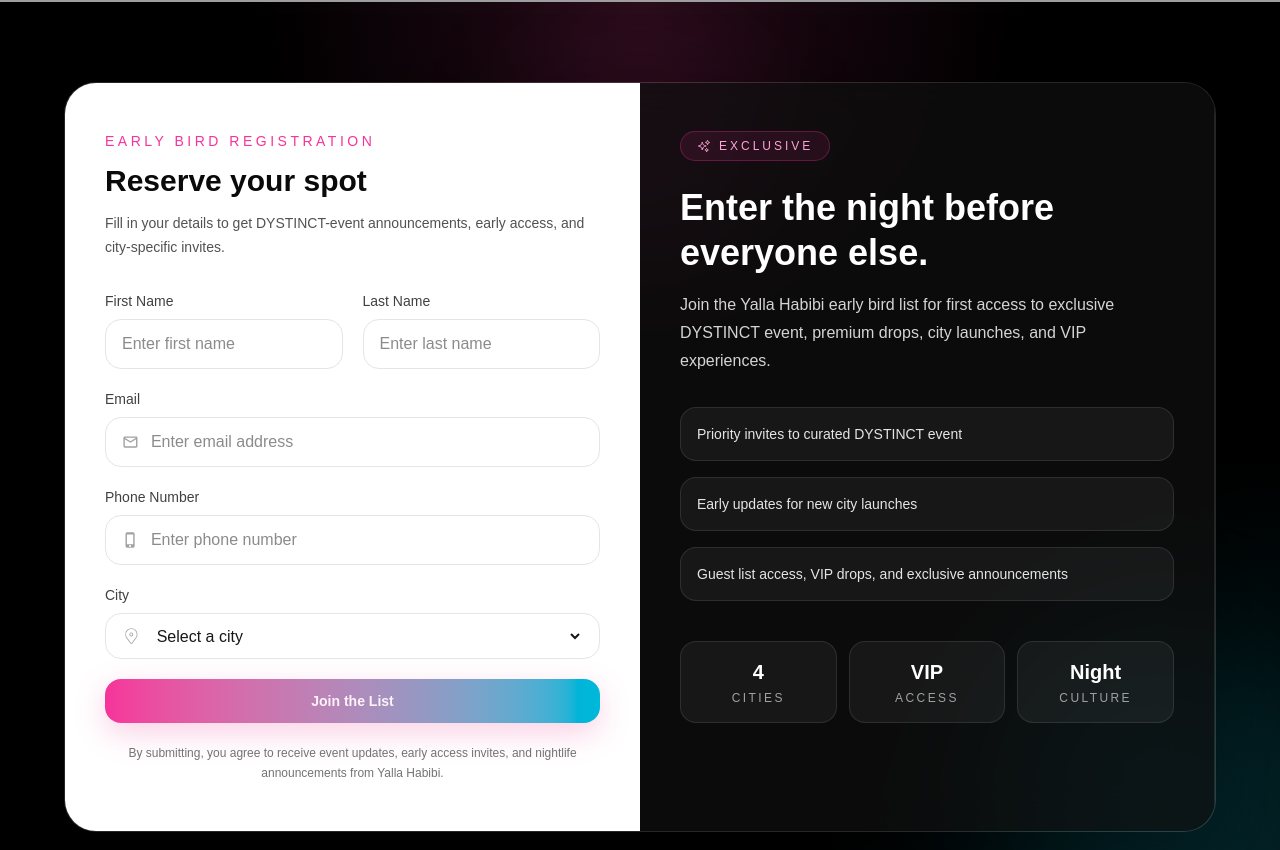
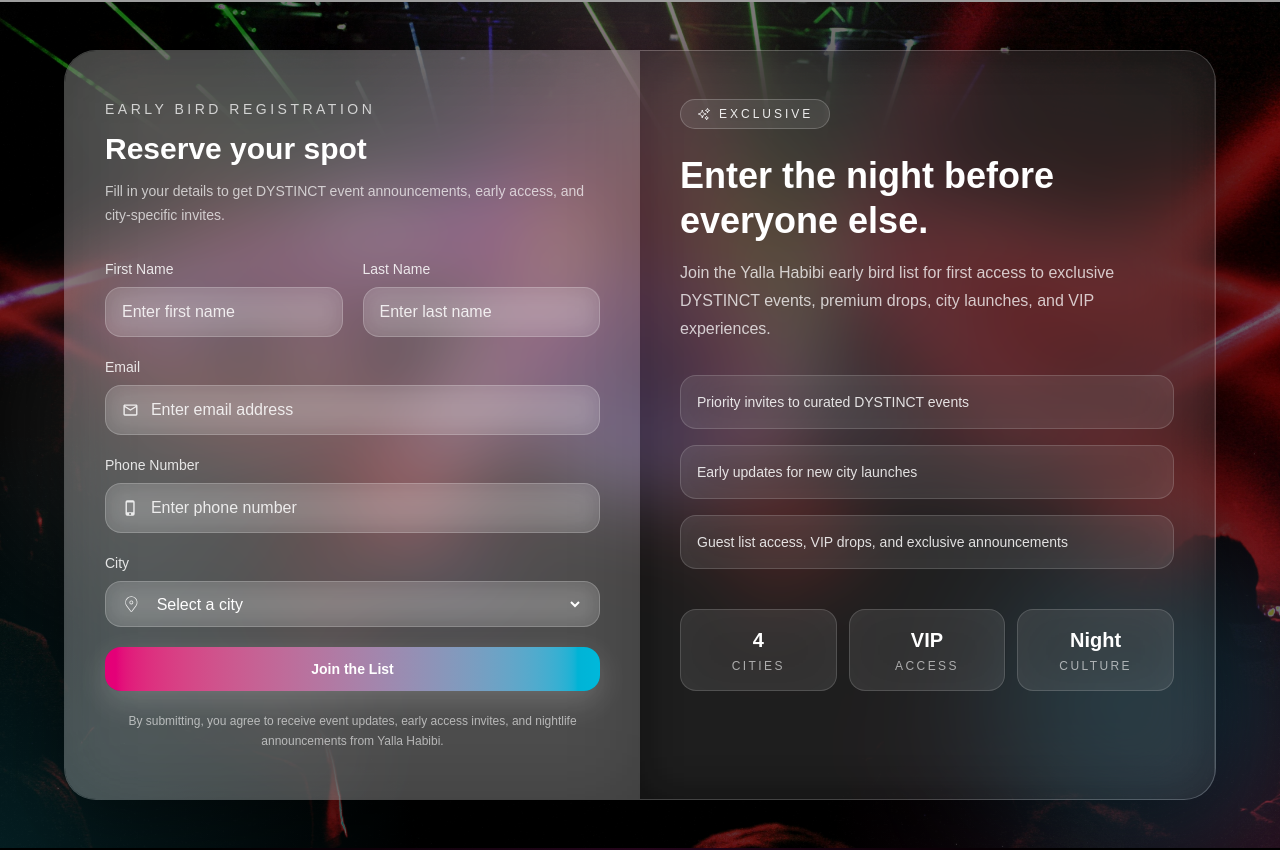
Before and after one commit to pratikdilipshinde/yallahabibiworld, a Next.js app: page / in a window 1280 px wide. Shown: the part 798-1648 px from the top of the page. Built offline with nearby package versions, Linux system fonts and the light colour scheme; grey boxes are pictures that could not be loaded.

Commit message:
Form and Footer modified

```diff
--- a/app/components/EarlybirdForm.tsx
+++ b/app/components/EarlybirdForm.tsx
@@ -87,26 +87,39 @@
   };
 
   return (
-    <section className="relative overflow-hidden bg-black px-4 py-20 text-white">
-      <div className="absolute inset-0 bg-[radial-gradient(circle_at_top,_rgba(236,72,153,0.16),_transparent_35%),radial-gradient(circle_at_bottom_right,_rgba(34,211,238,0.14),_transparent_30%)]" />
-      <div className="absolute left-1/2 top-10 h-56 w-56 -translate-x-1/2 rounded-full bg-pink-500/10 blur-3xl" />
-      <div className="absolute bottom-0 right-0 h-72 w-72 rounded-full bg-cyan-400/10 blur-3xl" />
+    <section className="relative overflow-hidden px-4 py-5 md:py-12 text-white sm:px-6 lg:px-8">
+      {/* Background Image */}
+      <div className="absolute inset-0">
+        <img
+          src="/images/earlybird-bg.jpg"
+          alt="Event background"
+          className="h-full w-full object-cover"
+        />
+        <div className="absolute inset-0 bg-black/55" />
+        <div className="absolute inset-0 bg-[radial-gradient(circle_at_top,_rgba(255,255,255,0.12),_transparent_30%),radial-gradient(circle_at_bottom_right,_rgba(236,72,153,0.16),_transparent_30%),radial-gradient(circle_at_bottom_left,_rgba(34,211,238,0.14),_transparent_28%)]" />
+      </div>
+
+      {/* Glow Blobs */}
+      <div className="absolute left-1/2 top-10 h-56 w-56 -translate-x-1/2 rounded-full bg-pink-500/20 blur-3xl" />
+      <div className="absolute bottom-0 right-0 h-72 w-72 rounded-full bg-cyan-400/20 blur-3xl" />
+      <div className="absolute left-0 top-1/3 h-72 w-72 rounded-full bg-white/10 blur-3xl" />
 
       <div className="relative mx-auto max-w-6xl">
-        <div className="grid overflow-hidden rounded-[2rem] border border-white/10 bg-white/5 shadow-[0_20px_80px_rgba(0,0,0,0.45)] backdrop-blur-xl md:grid-cols-2">
+        <div className="grid overflow-hidden rounded-[2rem] border border-white/20 bg-white/8 shadow-[0_20px_80px_rgba(0,0,0,0.45)] backdrop-blur-2xl md:grid-cols-2">
 
-
-          <div className="bg-white px-6 py-10 text-neutral-900 sm:px-8 md:px-10 md:py-12">
+          {/* Left Form */}
+          <div className="bg-white/18 px-6 py-10 backdrop-blur-2xl sm:px-8 md:px-10 md:py-12">
+            <div className="">
               <div className="mb-8">
-              <p className="text-sm font-medium uppercase tracking-[0.25em] text-pink-500">
+                <p className="text-sm font-medium uppercase tracking-[0.25em] text-white/75">
                   Early Bird Registration
                 </p>
-              <h3 className="mt-3 text-3xl font-semibold text-neutral-950">
+                <h3 className="mt-3 text-3xl font-semibold text-white">
                   Reserve your spot
                 </h3>
-              <p className="mt-3 text-sm leading-6 text-neutral-600">
-                Fill in your details to get DYSTINCT-event announcements, early access,
-                and city-specific invites.
+                <p className="mt-3 text-sm leading-6 text-white/70">
+                  Fill in your details to get DYSTINCT event announcements,
+                  early access, and city-specific invites.
                 </p>
               </div>
 
@@ -115,7 +128,7 @@
                   <div>
                     <label
                       htmlFor="firstName"
-                    className="mb-2 block text-sm font-medium text-neutral-700"
+                      className="mb-2 block text-sm font-medium text-white/85"
                     >
                       First Name
                     </label>
@@ -126,15 +139,15 @@
                       value={formData.firstName}
                       onChange={handleChange}
                       required
-                    className="w-full rounded-2xl border border-neutral-200 bg-white px-4 py-3 outline-none transition focus:border-pink-500 focus:ring-2 focus:ring-pink-500/20"
                       placeholder="Enter first name"
+                      className="w-full rounded-2xl border border-white/20 bg-white/10 px-4 py-3 text-white placeholder:text-white/85 outline-none backdrop-blur-md transition focus:border-white/40 focus:bg-white/15 focus:ring-2 focus:ring-white/20"
                     />
                   </div>
 
                   <div>
                     <label
                       htmlFor="lastName"
-                    className="mb-2 block text-sm font-medium text-neutral-700"
+                      className="mb-2 block text-sm font-medium text-white/85"
                     >
                       Last Name
                     </label>
@@ -145,8 +158,8 @@
                       value={formData.lastName}
                       onChange={handleChange}
                       required
-                    className="w-full rounded-2xl border border-neutral-200 bg-white px-4 py-3 outline-none transition focus:border-pink-500 focus:ring-2 focus:ring-pink-500/20"
                       placeholder="Enter last name"
+                      className="w-full rounded-2xl border border-white/20 bg-white/10 px-4 py-3 text-white placeholder:text-white/85 outline-none backdrop-blur-md transition focus:border-white/40 focus:bg-white/15 focus:ring-2 focus:ring-white/20"
                     />
                   </div>
                 </div>
@@ -154,12 +167,12 @@
                 <div>
                   <label
                     htmlFor="email"
-                  className="mb-2 block text-sm font-medium text-neutral-700"
+                    className="mb-2 block text-sm font-medium text-white/85"
                   >
                     Email
                   </label>
-                <div className="flex items-center gap-3 rounded-2xl border border-neutral-200 px-4 py-3 transition focus-within:border-pink-500 focus-within:ring-2 focus-within:ring-pink-500/20">
-                  <MdOutlineMail className="text-lg text-neutral-400" />
+                  <div className="flex items-center gap-3 rounded-2xl border border-white/20 bg-white/10 px-4 py-3 backdrop-blur-md transition focus-within:border-white/40 focus-within:bg-white/15 focus-within:ring-2 focus-within:ring-white/20">
+                    <MdOutlineMail className="text-lg text-white/85" />
                     <input
                       id="email"
                       name="email"
@@ -167,7 +180,7 @@
                       value={formData.email}
                       onChange={handleChange}
                       required
-                    className="w-full bg-transparent outline-none"
+                      className="w-full bg-transparent text-white placeholder:text-white/85 outline-none"
                       placeholder="Enter email address"
                     />
                   </div>
@@ -176,12 +189,12 @@
                 <div>
                   <label
                     htmlFor="phoneNumber"
-                  className="mb-2 block text-sm font-medium text-neutral-700"
+                    className="mb-2 block text-sm font-medium text-white/85"
                   >
                     Phone Number
                   </label>
-                <div className="flex items-center gap-3 rounded-2xl border border-neutral-200 px-4 py-3 transition focus-within:border-cyan-500 focus-within:ring-2 focus-within:ring-cyan-500/20">
-                  <MdOutlinePhoneIphone className="text-lg text-neutral-400" />
+                  <div className="flex items-center gap-3 rounded-2xl border border-white/20 bg-white/10 px-4 py-3 backdrop-blur-md transition focus-within:border-white/40 focus-within:bg-white/15 focus-within:ring-2 focus-within:ring-white/20">
+                    <MdOutlinePhoneIphone className="text-lg text-white/85" />
                     <input
                       id="phoneNumber"
                       name="phoneNumber"
@@ -189,7 +202,7 @@
                       value={formData.phoneNumber}
                       onChange={handleChange}
                       required
-                    className="w-full bg-transparent outline-none"
+                      className="w-full bg-transparent text-white placeholder:text-white/85 outline-none"
                       placeholder="Enter phone number"
                     />
                   </div>
@@ -198,23 +211,25 @@
                 <div>
                   <label
                     htmlFor="city"
-                  className="mb-2 block text-sm font-medium text-neutral-700"
+                    className="mb-2 block text-sm font-medium text-white/85"
                   >
                     City
                   </label>
-                <div className="flex items-center gap-3 rounded-2xl border border-neutral-200 px-4 py-3 transition focus-within:border-cyan-500 focus-within:ring-2 focus-within:ring-cyan-500/20">
-                  <CiLocationOn className="text-xl text-neutral-400" />
+                  <div className="flex items-center gap-3 rounded-2xl border border-white/20 bg-white/10 px-4 py-3 backdrop-blur-md transition focus-within:border-white/40 focus-within:bg-white/15 focus-within:ring-2 focus-within:ring-white/20">
+                    <CiLocationOn className="text-xl text-white/85" />
                     <select
                       id="city"
                       name="city"
                       value={formData.city}
                       onChange={handleChange}
                       required
-                    className="w-full bg-transparent outline-none"
+                      className="w-full bg-transparent text-white outline-none"
                     >
-                    <option value="">Select a city</option>
+                      <option value="" className="text-black">
+                        Select a city
+                      </option>
                       {cityOptions.map((city) => (
-                      <option key={city} value={city}>
+                        <option key={city} value={city} className="text-black">
                           {city}
                         </option>
                       ))}
@@ -225,19 +240,21 @@
                 <button
                   type="submit"
                   disabled={loading}
-                className="w-full rounded-2xl bg-gradient-to-r from-pink-500 to-cyan-500 px-5 py-3 text-sm font-semibold text-pink-50 cursor-pointer shadow-[0_10px_30px_rgba(236,72,153,0.25)] transition hover:opacity-90 disabled:cursor-not-allowed disabled:opacity-60"
+                  className="w-full rounded-2xl cursor-pointer bg-gradient-to-r from-pink-600 to-cyan-500 px-5 py-3 text-sm font-semibold text-white shadow-[0_10px_30px_rgba(255,255,255,0.18)] transition hover:bg-white disabled:cursor-not-allowed disabled:opacity-60"
                 >
                   {loading ? "Submitting..." : "Join the List"}
                 </button>
 
-              <p className="text-center text-xs leading-5 text-neutral-500">
-                By submitting, you agree to receive event updates, early access
-                invites, and nightlife announcements from Yalla Habibi.
+                <p className="text-center text-xs leading-5 text-white/60">
+                  By submitting, you agree to receive event updates, early
+                  access invites, and nightlife announcements from Yalla Habibi.
                 </p>
               </form>
             </div>
-          <div className="border-b border-white/10 bg-neutral-950/70 px-6 py-10 sm:px-8 md:border-b-0 md:border-r md:px-10 md:py-12">
-            <div className="inline-flex items-center gap-2 rounded-full border border-pink-500/30 bg-pink-500/10 px-4 py-1.5 text-xs font-medium uppercase tracking-[0.25em] text-pink-300">
+          </div>
+          {/* Right Content */}
+          <div className="border-b border-white/10 bg-black/20 px-6 py-10 backdrop-blur-xl sm:px-8 md:border-b-0 md:border-r md:px-10 md:py-12">
+            <div className="inline-flex items-center gap-2 rounded-full border border-white/20 bg-white/10 px-4 py-1.5 text-xs font-medium uppercase tracking-[0.25em] text-white/90 backdrop-blur-xl">
               <HiOutlineSparkles className="text-sm" />
               Exclusive
             </div>
@@ -246,45 +263,47 @@
               Enter the night before everyone else.
             </h2>
 
-            <p className="mt-4 max-w-md text-sm leading-7 text-neutral-300 sm:text-base">
-              Join the Yalla Habibi early bird list for first access to exclusive
-              DYSTINCT event, premium drops, city launches, and VIP
+            <p className="mt-4 max-w-md text-sm leading-7 text-white/75 sm:text-base">
+              Join the Yalla Habibi early bird list for first access to
+              exclusive DYSTINCT events, premium drops, city launches, and VIP
               experiences.
             </p>
 
-            <div className="mt-8 space-y-4 text-sm text-neutral-200">
-              <div className="rounded-2xl border border-white/10 bg-white/5 p-4">
-                Priority invites to curated DYSTINCT event
+            <div className="mt-8 space-y-4 text-sm text-white/85">
+              <div className="rounded-2xl border border-white/15 bg-white/10 p-4 backdrop-blur-xl">
+                Priority invites to curated DYSTINCT events
               </div>
-              <div className="rounded-2xl border border-white/10 bg-white/5 p-4">
+              <div className="rounded-2xl border border-white/15 bg-white/10 p-4 backdrop-blur-xl">
                 Early updates for new city launches
               </div>
-              <div className="rounded-2xl border border-white/10 bg-white/5 p-4">
+              <div className="rounded-2xl border border-white/15 bg-white/10 p-4 backdrop-blur-xl">
                 Guest list access, VIP drops, and exclusive announcements
               </div>
             </div>
 
             <div className="mt-10 grid grid-cols-3 gap-3">
-              <div className="rounded-2xl border border-white/10 bg-white/5 p-4 text-center">
+              <div className="rounded-2xl border border-white/15 bg-white/10 p-4 text-center backdrop-blur-xl">
                 <p className="text-xl font-semibold text-white">4</p>
-                <p className="mt-1 text-xs uppercase tracking-[0.2em] text-neutral-400">
+                <p className="mt-1 text-xs uppercase tracking-[0.2em] text-white/60">
                   Cities
                 </p>
               </div>
-              <div className="rounded-2xl border border-white/10 bg-white/5 p-4 text-center">
+              <div className="rounded-2xl border border-white/15 bg-white/10 p-4 text-center backdrop-blur-xl">
                 <p className="text-xl font-semibold text-white">VIP</p>
-                <p className="mt-1 text-xs uppercase tracking-[0.2em] text-neutral-400">
+                <p className="mt-1 text-xs uppercase tracking-[0.2em] text-white/60">
                   Access
                 </p>
               </div>
-              <div className="rounded-2xl border border-white/10 bg-white/5 p-4 text-center">
+              <div className="rounded-2xl border border-white/15 bg-white/10 p-4 text-center backdrop-blur-xl">
                 <p className="text-xl font-semibold text-white">Night</p>
-                <p className="mt-1 text-xs uppercase tracking-[0.2em] text-neutral-400">
+                <p className="mt-1 text-xs uppercase tracking-[0.2em] text-white/60">
                   Culture
                 </p>
               </div>
             </div>
           </div>
+
+
         </div>
       </div>
     </section>
--- a/app/components/Footer.tsx
+++ b/app/components/Footer.tsx
@@ -25,7 +25,7 @@
       <div className="relative mx-auto max-w-7xl px-6 py-10">
 
         {/* Top Section */}
-        <div className="grid gap-12 md:grid-cols-4">
+        <div className="grid gap-12 md:grid-cols-3">
 
           {/* Brand */}
           <div>
@@ -109,8 +109,10 @@
 
           </div>
 
+          <div></div>
+
           {/* Events */}
-          <div>
+          {/* <div>
             <h3 className="text-sm font-semibold uppercase tracking-widest text-white">
               Events
             </h3>
@@ -120,10 +122,10 @@
               <li><a href="/" className="hover:text-pink-400 transition">VIP Access</a></li>
               <li><a href="/" className="hover:text-pink-400 transition">Book a Table</a></li>
             </ul>
-          </div>
+          </div> */}
 
           {/* Company */}
-          <div>
+          {/* <div>
             <h3 className="text-sm font-semibold uppercase tracking-widest text-white">
               Company
             </h3>
@@ -133,7 +135,7 @@
               <li><a href="/" className="hover:text-cyan-400 transition">Collaborate</a></li>
               <li><a href="/" className="hover:text-cyan-400 transition">Privacy</a></li>
             </ul>
-          </div>
+          </div> */}
 
           {/* Newsletter / CTA */}
           <div>
```
Also changed, not shown: public/images/earlybird-bg.jpg (added). Lines whose indentation alone changed are shown as unchanged.
